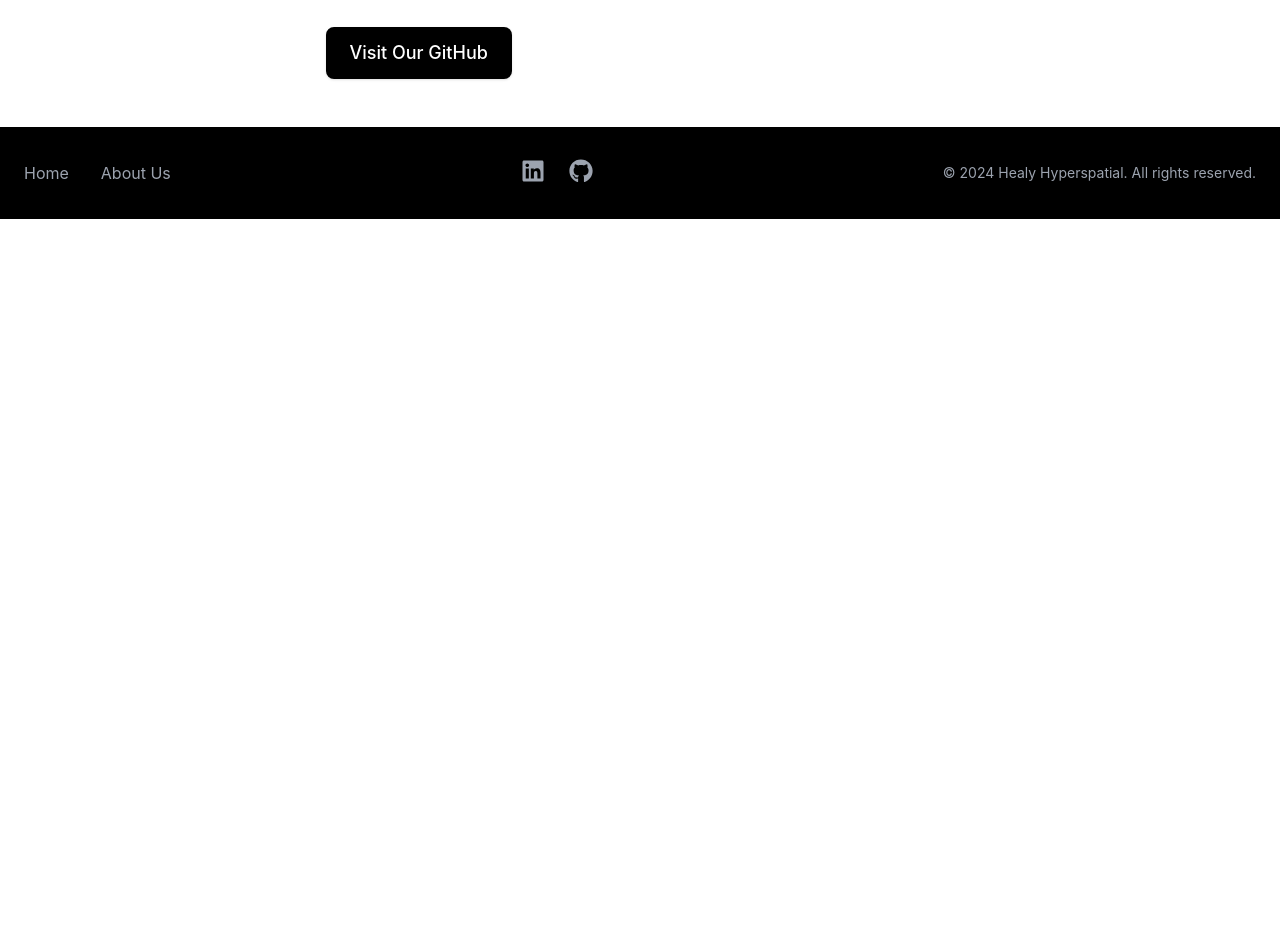
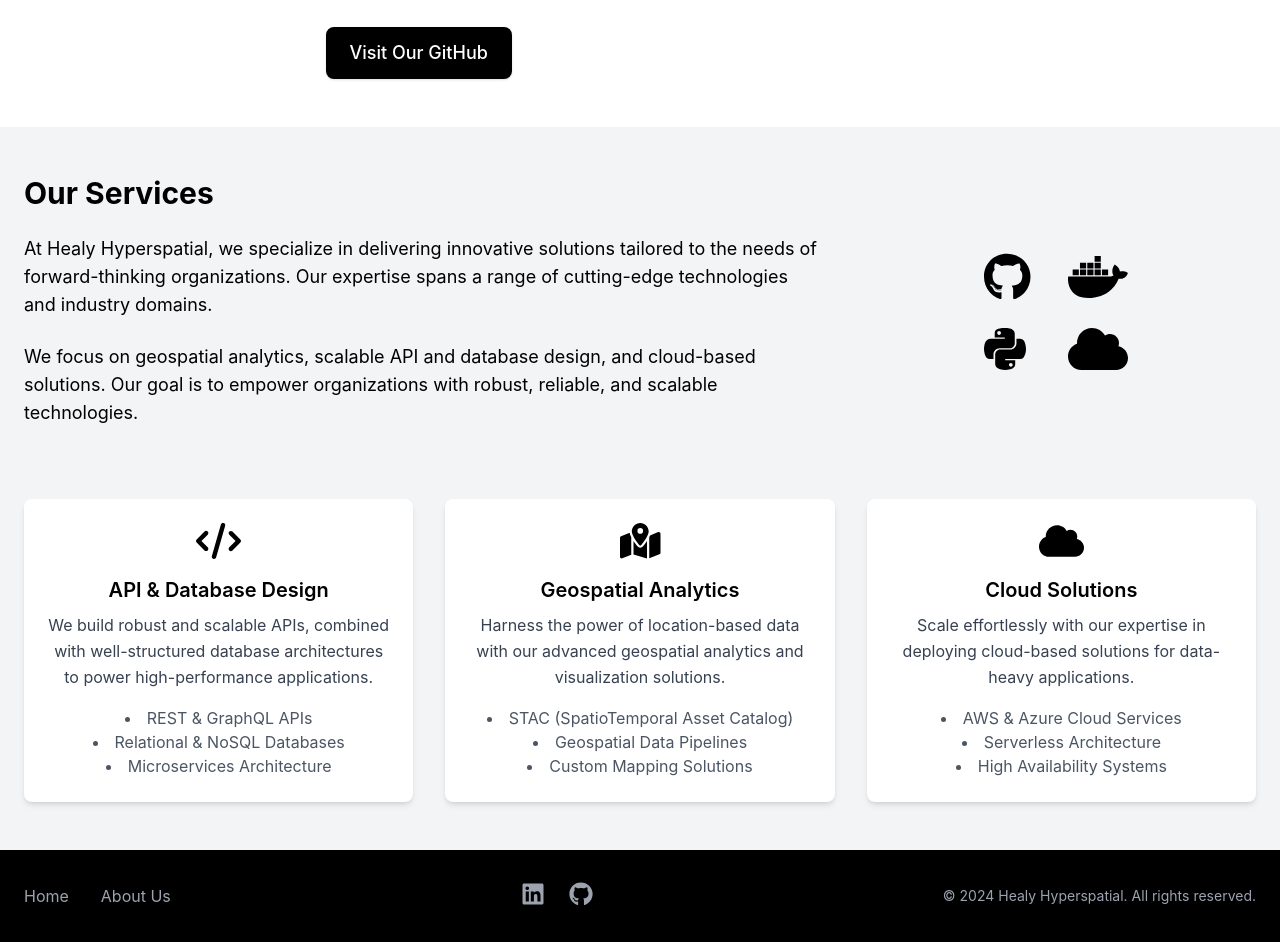
Before and after one commit to Healy-Hyperspatial/react-site, a React (Create React App) app: page / in a window 1280 px wide. Shown: the part 980-1922 px from the top of the page. Before the commit the page ends 1199 px from the top, so only its background shows below. Built offline with nearby package versions, Linux system fonts and the light colour scheme.

Commit message:
add services section

```diff
--- a/src/App.js
+++ b/src/App.js
@@ -3,6 +3,7 @@ import AboutUs from "./components/AboutUs";
 import Footer from "./components/Footer";
 import Header from "./components/Header";
 import Navbar from "./components/Navbar";
+import Services from "./components/Services";
 
 function App() {
   return (
@@ -10,6 +11,7 @@ function App() {
       <Navbar />
       <Header />
       <AboutUs />
+      <Services />
       <Footer />
     </div>
   );
--- /dev/null
+++ b/src/components/Services.js
@@ -0,0 +1,109 @@
+import React from "react";
+import { FontAwesomeIcon } from "@fortawesome/react-fontawesome";
+import {
+  faCode,
+  faCloud,
+  faMapMarkedAlt,
+} from "@fortawesome/free-solid-svg-icons";
+import {
+  faGithub,
+  faDocker,
+  faPython,
+} from "@fortawesome/free-brands-svg-icons";
+
+const Services = () => {
+  return (
+    <section id="services" className="bg-gray-100 text-black py-12 px-6">
+      <div className="container mx-auto flex flex-col md:flex-row gap-8">
+        {/* Left Column: Text */}
+        <div className="w-full md:w-2/3">
+          <h2 className="text-xl sm:text-3xl font-bold mb-6 text-left">
+            Our Services
+          </h2>
+          <p className="text-md sm:text-lg leading-relaxed mb-6 text-left">
+            At Healy Hyperspatial, we specialize in delivering innovative
+            solutions tailored to the needs of forward-thinking organizations.
+            Our expertise spans a range of cutting-edge technologies and
+            industry domains.
+          </p>
+          <p className="text-md sm:text-lg leading-relaxed mb-6 text-left">
+            We focus on geospatial analytics, scalable API and database design,
+            and cloud-based solutions. Our goal is to empower organizations with
+            robust, reliable, and scalable technologies.
+          </p>
+        </div>
+
+        {/* Right Column: Technology Icons */}
+        <div className="w-full md:w-1/3 flex flex-col items-center justify-center">
+          {/* 2x2 Grid of Logos */}
+          <div className="grid grid-cols-2 gap-6">
+            <FontAwesomeIcon icon={faGithub} className="text-black text-5xl" />
+            <FontAwesomeIcon icon={faDocker} className="text-black text-5xl" />
+            <FontAwesomeIcon icon={faPython} className="text-black text-5xl" />
+            <FontAwesomeIcon
+              icon={faCloud}
+              className="text-black text-5xl"
+            />{" "}
+            {/* AWS Placeholder */}
+          </div>
+        </div>
+      </div>
+
+      {/* Services Grid */}
+      <div className="container mx-auto grid grid-cols-1 md:grid-cols-3 gap-8 mt-12">
+        {/* API and Database Design */}
+        <div className="bg-white shadow-md p-6 rounded-lg">
+          <FontAwesomeIcon icon={faCode} className="text-4xl text-black mb-4" />
+          <h3 className="text-xl font-semibold mb-2">API & Database Design</h3>
+          <p className="text-gray-700 leading-relaxed">
+            We build robust and scalable APIs, combined with well-structured
+            database architectures to power high-performance applications.
+          </p>
+          <ul className="mt-4 text-gray-600 list-disc list-inside">
+            <li>REST & GraphQL APIs</li>
+            <li>Relational & NoSQL Databases</li>
+            <li>Microservices Architecture</li>
+          </ul>
+        </div>
+
+        {/* Geospatial Analytics */}
+        <div className="bg-white shadow-md p-6 rounded-lg">
+          <FontAwesomeIcon
+            icon={faMapMarkedAlt}
+            className="text-4xl text-black mb-4"
+          />
+          <h3 className="text-xl font-semibold mb-2">Geospatial Analytics</h3>
+          <p className="text-gray-700 leading-relaxed">
+            Harness the power of location-based data with our advanced
+            geospatial analytics and visualization solutions.
+          </p>
+          <ul className="mt-4 text-gray-600 list-disc list-inside">
+            <li>STAC (SpatioTemporal Asset Catalog)</li>
+            <li>Geospatial Data Pipelines</li>
+            <li>Custom Mapping Solutions</li>
+          </ul>
+        </div>
+
+        {/* Cloud Solutions */}
+        <div className="bg-white shadow-md p-6 rounded-lg">
+          <FontAwesomeIcon
+            icon={faCloud}
+            className="text-4xl text-black mb-4"
+          />
+          <h3 className="text-xl font-semibold mb-2">Cloud Solutions</h3>
+          <p className="text-gray-700 leading-relaxed">
+            Scale effortlessly with our expertise in deploying cloud-based
+            solutions for data-heavy applications.
+          </p>
+          <ul className="mt-4 text-gray-600 list-disc list-inside">
+            <li>AWS & Azure Cloud Services</li>
+            <li>Serverless Architecture</li>
+            <li>High Availability Systems</li>
+          </ul>
+        </div>
+      </div>
+    </section>
+  );
+};
+
+export default Services;
```
